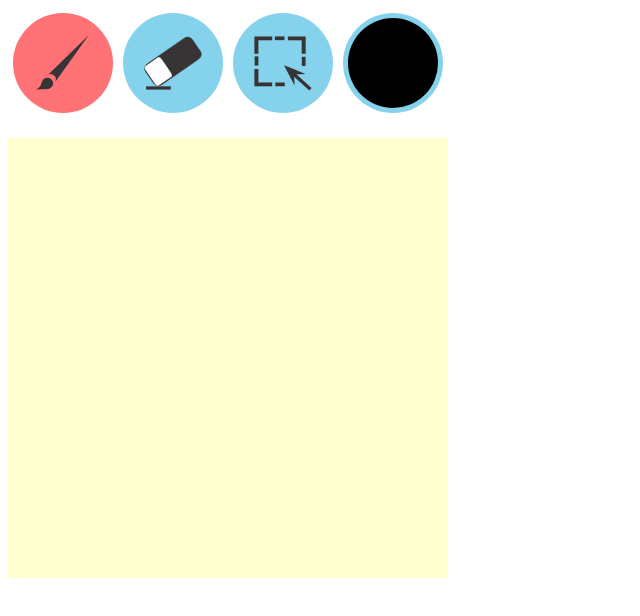
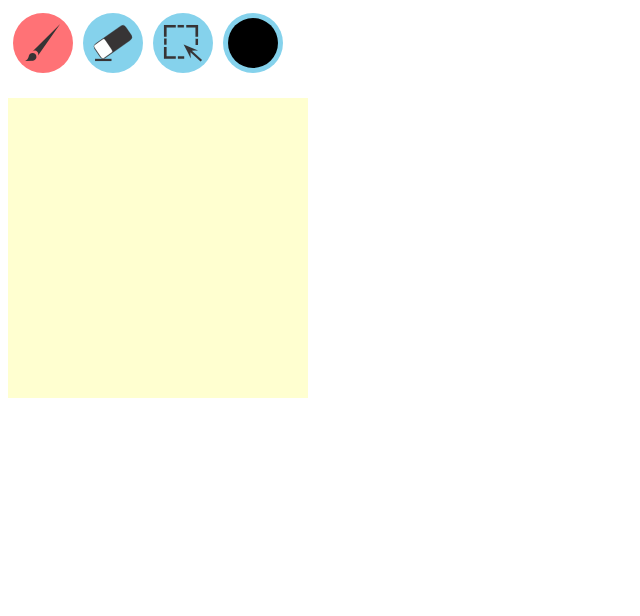
Before and after one commit to Mic542/project-eve, a plain HTML site: page www/edit.html in a window 1280 px wide. Shown: the whole page, without its empty margins (0-640 px from the left). Drawn offline with Linux system fonts and the light colour scheme.

Commit message:
tried my best....

```diff
--- a/www/css/edit.css
+++ b/www/css/edit.css
@@ -12,8 +12,8 @@
 }
 
 .btn-circle-small {
-  width: 50px;
-  height: 50px;
+  width: 40px;
+  height: 40px;
   text-align: center;
   font-size: 12px;
   line-height: 3px;
@@ -62,8 +62,8 @@
 .btn-circle {
   display: -webkit-flex;
   display: flex;
-  width: 100px;
-  height: 100px;
+  width: 60px;
+  height: 60px;
   text-align: center;
   font-size: 12px;
   line-height: 3px;
@@ -75,8 +75,8 @@
 
 #color {
   position: relative;
-  width:90px;
-  height:90px;
+  width:50px;
+  height:50px;
   border-radius:45px;
   margin: auto;
 }
@@ -88,6 +88,6 @@
 
 
 .mediumIcons {
-  width: 60px;
+  width: 40px;
   margin: auto;
 }
--- a/www/edit.html
+++ b/www/edit.html
@@ -19,7 +19,7 @@
         <div class="btn-circle-small yellow" onclick="getcolor(this)"></div>
         <div class="btn-circle-small black" onclick="getcolor(this)"></div>
       </div>
-      <canvas id="c" width="440" height="440" class="canvas"></canvas>
+      <canvas id="c" width="300" height="300" class="canvas"></canvas>
       <script src="js/edit.js"></script>
     </body>
 </html>
```
